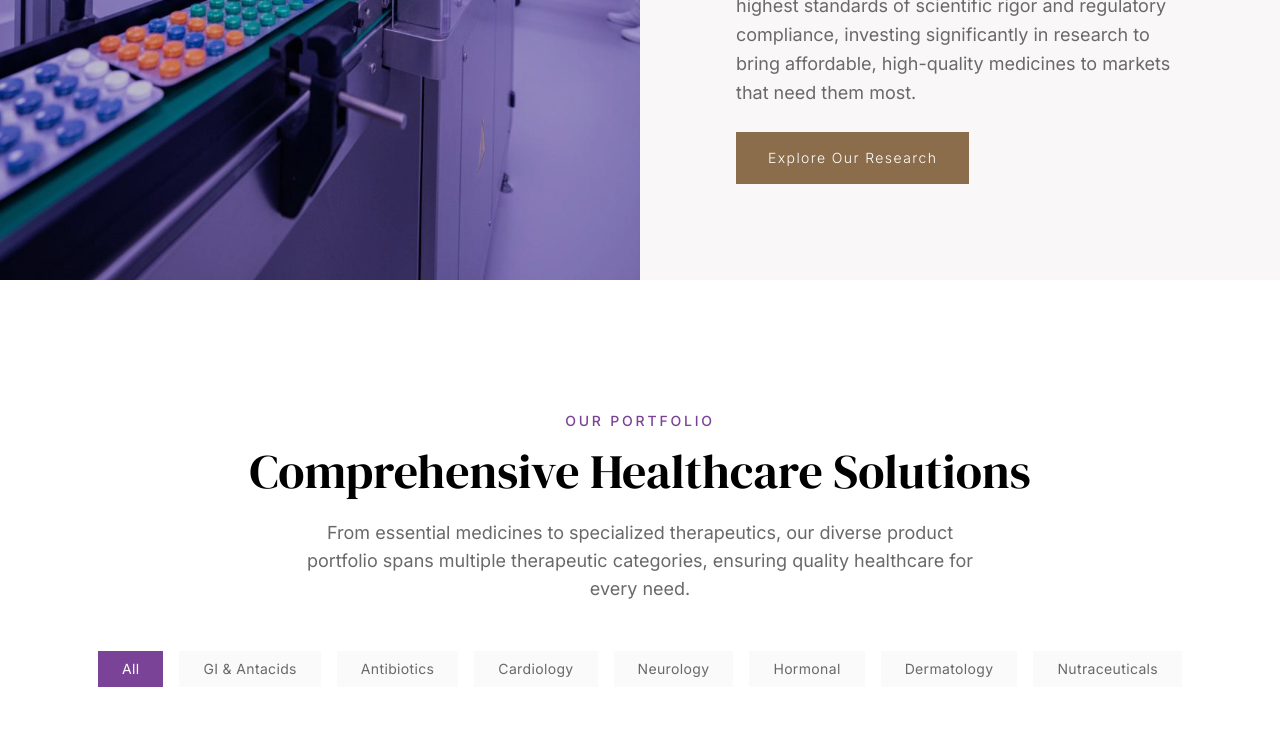
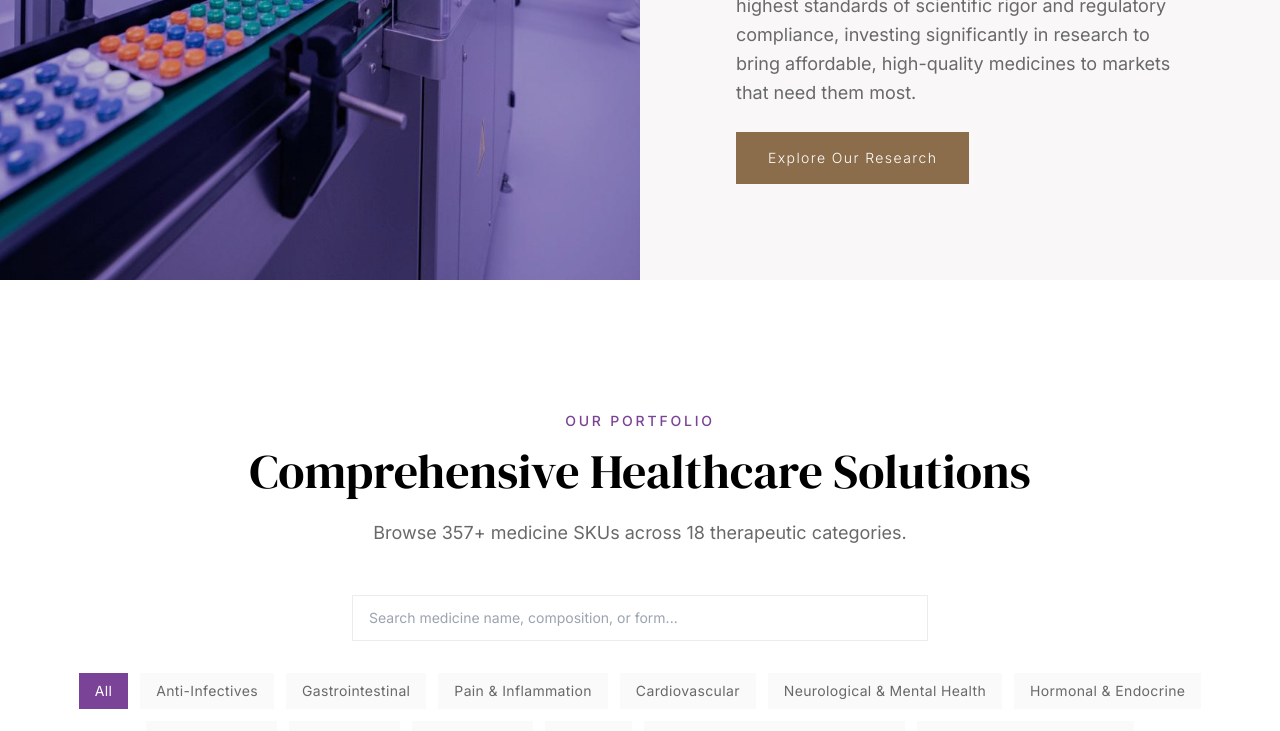
Before and after one commit to RachitSharma123/pharmaceutica-site, a React (Vite) app: page / in a window 1280 px wide. Shown: the part 2669-3400 px from the top of the page. Built offline with nearby package versions, Linux system fonts and the light colour scheme.

Commit message:
Map medication catalog into products section

```diff
--- a/src/sections/Products.tsx
+++ b/src/sections/Products.tsx
@@ -1,13 +1,52 @@
-import { useEffect, useRef, useState } from 'react';
-import { ArrowRight } from 'lucide-react';
+import { useEffect, useMemo, useRef, useState } from 'react';
+import { ArrowRight, Pill } from 'lucide-react';
+import medicationsCatalog from '../medications_data.json';
 import { productsConfig } from '../config';
 
+interface MedicationEntry {
+  id: string;
+  range: string;
+  category: string;
+  name: string;
+  form: string;
+  composition: string;
+  packing: string;
+}
+
+type CatalogJson = Record<
+  string,
+  Record<string, Array<{ name: string; form: string; composition: string; packing: string }>>
+>;
+
+const catalogData = medicationsCatalog as CatalogJson;
+
 const Products = () => {
-  if (!productsConfig.heading && productsConfig.products.length === 0) return null;
-
   const sectionRef = useRef<HTMLDivElement>(null);
   const [isVisible, setIsVisible] = useState(false);
-  const [activeCategory, setActiveCategory] = useState(productsConfig.categories[0] || 'All');
+  const [activeCategory, setActiveCategory] = useState('All');
+  const [searchTerm, setSearchTerm] = useState('');
+  const [visibleCount, setVisibleCount] = useState(9);
+
+  const medications = useMemo<MedicationEntry[]>(() => {
+    return Object.entries(catalogData).flatMap(([range, categories]) =>
+      Object.entries(categories).flatMap(([category, items]) =>
+        items.map((item, index) => ({
+          id: `${range}-${category}-${item.name}-${index}`,
+          range,
+          category,
+          name: item.name,
+          form: item.form,
+          composition: item.composition,
+          packing: item.packing,
+        }))
+      )
+    );
+  }, []);
+
+  const categories = useMemo(
+    () => ['All', ...new Set(medications.map((item) => item.category))],
+    [medications]
+  );
 
   useEffect(() => {
     const observer = new IntersectionObserver(
@@ -27,18 +66,30 @@ const Products = () => {
     return () => observer.disconnect();
   }, []);
 
-  const filteredProducts = activeCategory === productsConfig.categories[0]
-    ? productsConfig.products
-    : productsConfig.products.filter(p => p.category === activeCategory);
+  useEffect(() => {
+    setVisibleCount(9);
+  }, [activeCategory, searchTerm]);
+
+  const filteredProducts = useMemo(() => {
+    const query = searchTerm.trim().toLowerCase();
+
+    return medications.filter((item) => {
+      const matchesCategory = activeCategory === 'All' || item.category === activeCategory;
+      const matchesSearch =
+        query.length === 0 ||
+        item.name.toLowerCase().includes(query) ||
+        item.composition.toLowerCase().includes(query) ||
+        item.form.toLowerCase().includes(query);
+
+      return matchesCategory && matchesSearch;
+    });
+  }, [activeCategory, medications, searchTerm]);
+
+  const displayedProducts = filteredProducts.slice(0, visibleCount);
 
   return (
-    <section
-      id="products"
-      ref={sectionRef}
-      className="py-24 md:py-32 bg-white"
-    >
+    <section id="products" ref={sectionRef} className="py-24 md:py-32 bg-white">
       <div className="max-w-[1400px] mx-auto px-6 md:px-12 lg:px-[60px]">
-        {/* Header */}
         <div className="text-center mb-12">
           <span
             className={`inline-block mb-4 text-sm tracking-[0.2em] text-[#7b4397] font-medium uppercase transition-all duration-700 ${
@@ -61,23 +112,38 @@ const Products = () => {
             }`}
             style={{ transitionDelay: '400ms' }}
           >
-            {productsConfig.description}
+            Browse {medications.length}+ medicine SKUs across {categories.length - 1} therapeutic categories.
           </p>
         </div>
 
-        {/* Category Filter */}
-        {productsConfig.categories.length > 0 && (
         <div
-            className={`flex flex-wrap justify-center gap-4 mb-12 transition-all duration-700 ${
+          className={`mb-8 transition-all duration-700 ${
+            isVisible ? 'opacity-100 translate-y-0' : 'opacity-0 translate-y-4'
+          }`}
+          style={{ transitionDelay: '550ms' }}
+        >
+          <div className="max-w-xl mx-auto">
+            <input
+              type="search"
+              value={searchTerm}
+              onChange={(event) => setSearchTerm(event.target.value)}
+              placeholder="Search medicine name, composition, or form..."
+              className="w-full px-4 py-3 border border-[#ececec] rounded-none text-sm focus:outline-none focus:border-[#7b4397]"
+            />
+          </div>
+        </div>
+
+        <div
+          className={`flex flex-wrap justify-center gap-3 mb-12 transition-all duration-700 ${
             isVisible ? 'opacity-100 translate-y-0' : 'opacity-0 translate-y-4'
           }`}
           style={{ transitionDelay: '600ms' }}
         >
-            {productsConfig.categories.map((category) => (
+          {categories.map((category) => (
             <button
               key={category}
               onClick={() => setActiveCategory(category)}
-                className={`px-6 py-2 text-sm tracking-wide transition-all duration-300 ${
+              className={`px-4 py-2 text-xs md:text-sm tracking-wide transition-all duration-300 ${
                 activeCategory === category
                   ? 'bg-[#7b4397] text-white'
                   : 'bg-[#fafafa] text-[#696969] hover:bg-[#f0f0f0]'
@@ -87,55 +153,49 @@ const Products = () => {
             </button>
           ))}
         </div>
-        )}
 
-        {/* Products Grid */}
-        <div className="grid grid-cols-1 md:grid-cols-2 lg:grid-cols-3 gap-4">
-          {filteredProducts.map((product, index) => (
-            <div
+        <div className="grid grid-cols-1 md:grid-cols-2 lg:grid-cols-3 gap-5">
+          {displayedProducts.map((product, index) => (
+            <article
               key={product.id}
-              className={`group bg-[#fafafa] border border-[#f5f5f5] transition-all duration-700 ${
+              className={`bg-[#fafafa] border border-[#f0f0f0] p-6 transition-all duration-700 hover:border-[#d7c4e3] hover:shadow-sm ${
                 isVisible ? 'opacity-100 translate-y-0' : 'opacity-0 translate-y-8'
               }`}
-              style={{ transitionDelay: `${800 + index * 100}ms` }}
+              style={{ transitionDelay: `${700 + index * 40}ms` }}
             >
-              {/* Image Container */}
-              <div className="relative h-[400px] overflow-hidden bg-[#fafafa]">
-                <img
-                  src={product.image}
-                  alt={product.name}
-                  className="w-full h-full object-cover transition-transform duration-300 ease-in-out group-hover:scale-110"
-                />
-
-                {/* View Details Button */}
-                <button
-                  className="absolute bottom-4 left-1/2 -translate-x-1/2 px-6 py-3 flex items-center gap-2 text-sm tracking-wide transition-all duration-300 bg-[#7b4397] text-white opacity-0 translate-y-4 group-hover:opacity-100 group-hover:translate-y-0"
-                >
-                  <span>Explore Range</span>
-                  <ArrowRight size={16} />
-                </button>
+              <div className="flex items-start justify-between gap-4 mb-4">
+                <div>
+                  <p className="text-[11px] tracking-[0.15em] uppercase text-[#7b4397] mb-1">{product.category}</p>
+                  <h3 className="font-serif text-xl leading-tight text-black">{product.name}</h3>
+                </div>
+                <span className="inline-flex items-center gap-1 text-xs px-2.5 py-1 bg-white border border-[#ececec] text-[#555]">
+                  <Pill size={13} />
+                  {product.form}
+                </span>
               </div>
 
-              {/* Product Info */}
-              <div className="p-5 bg-white">
-                <span className="text-xs text-[#7b4397] tracking-wide uppercase">{product.category}</span>
-                <h3 className="font-serif text-xl text-black mt-1">{product.name}</h3>
-                <p className="text-[#696969] text-sm mt-2">Comprehensive therapeutic solutions</p>
+              <p className="text-sm text-[#666] min-h-[56px]">{product.composition}</p>
+
+              <div className="mt-4 pt-4 border-t border-[#ececec] flex items-center justify-between gap-3">
+                <p className="text-xs text-[#666]">Pack: {product.packing}</p>
+                <p className="text-xs text-[#9a9a9a]">{product.range}</p>
               </div>
-            </div>
+            </article>
           ))}
         </div>
 
-        {/* View All Link */}
-        {productsConfig.viewAllText && (
-          <div
-            className={`text-center mt-12 transition-all duration-700 ${
-              isVisible ? 'opacity-100 translate-y-0' : 'opacity-0 translate-y-4'
-            }`}
-            style={{ transitionDelay: '1200ms' }}
+        {filteredProducts.length === 0 && (
+          <div className="text-center mt-10 text-[#696969]">No medicines found for this filter.</div>
+        )}
+
+        {visibleCount < filteredProducts.length && (
+          <div className="text-center mt-12">
+            <button
+              onClick={() => setVisibleCount((current) => current + 9)}
+              className="px-8 py-3 border border-[#7b4397] text-[#7b4397] inline-flex items-center gap-2 hover:bg-[#7b4397] hover:text-white transition-all duration-300"
             >
-            <button className="px-12 py-4 border-2 border-[#7b4397] text-[#7b4397] font-light tracking-widest text-sm hover:bg-[#7b4397] hover:text-white transition-all duration-300">
-              {productsConfig.viewAllText}
+              Show More
+              <ArrowRight size={16} />
             </button>
           </div>
         )}
```
Lines whose indentation alone changed are shown as unchanged.
